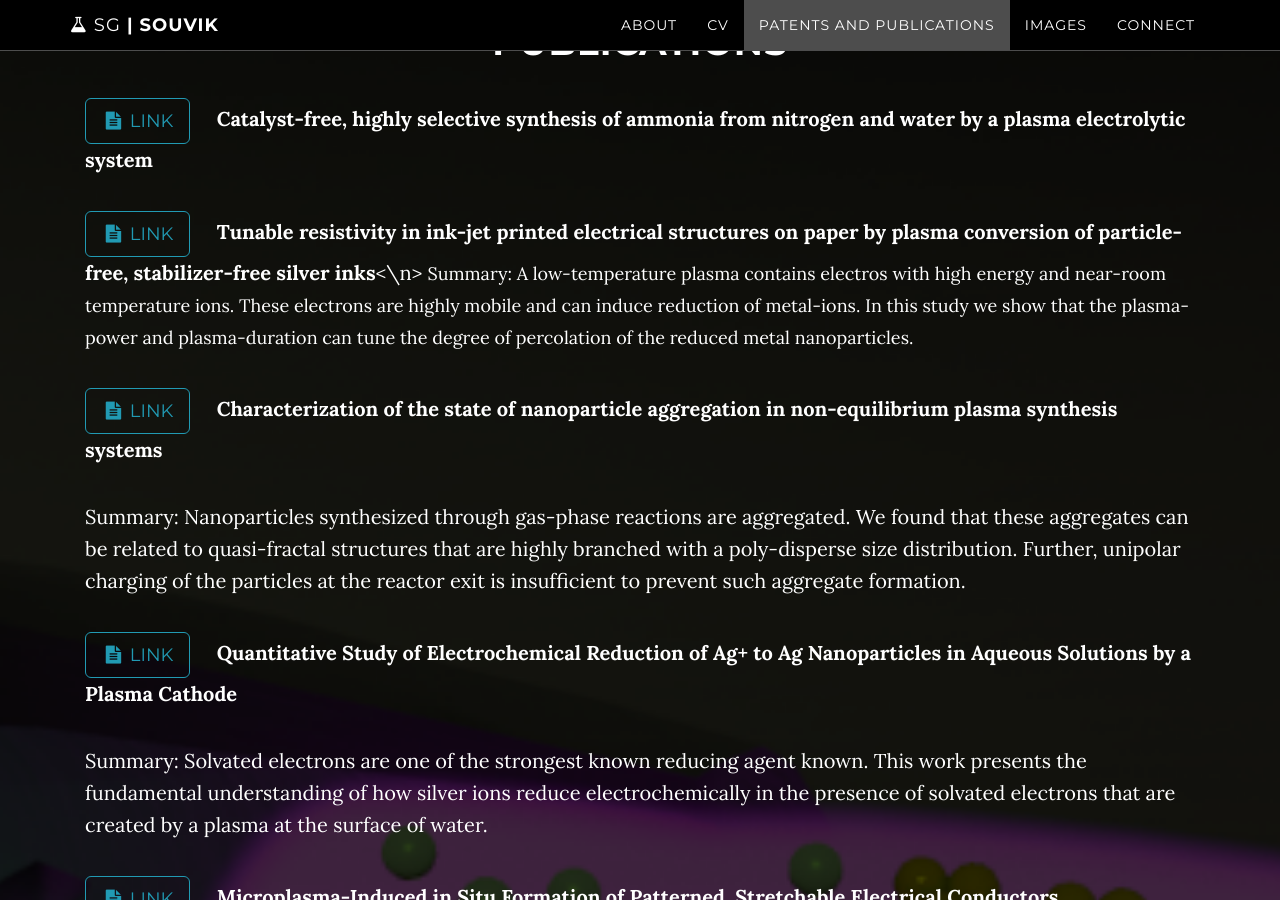
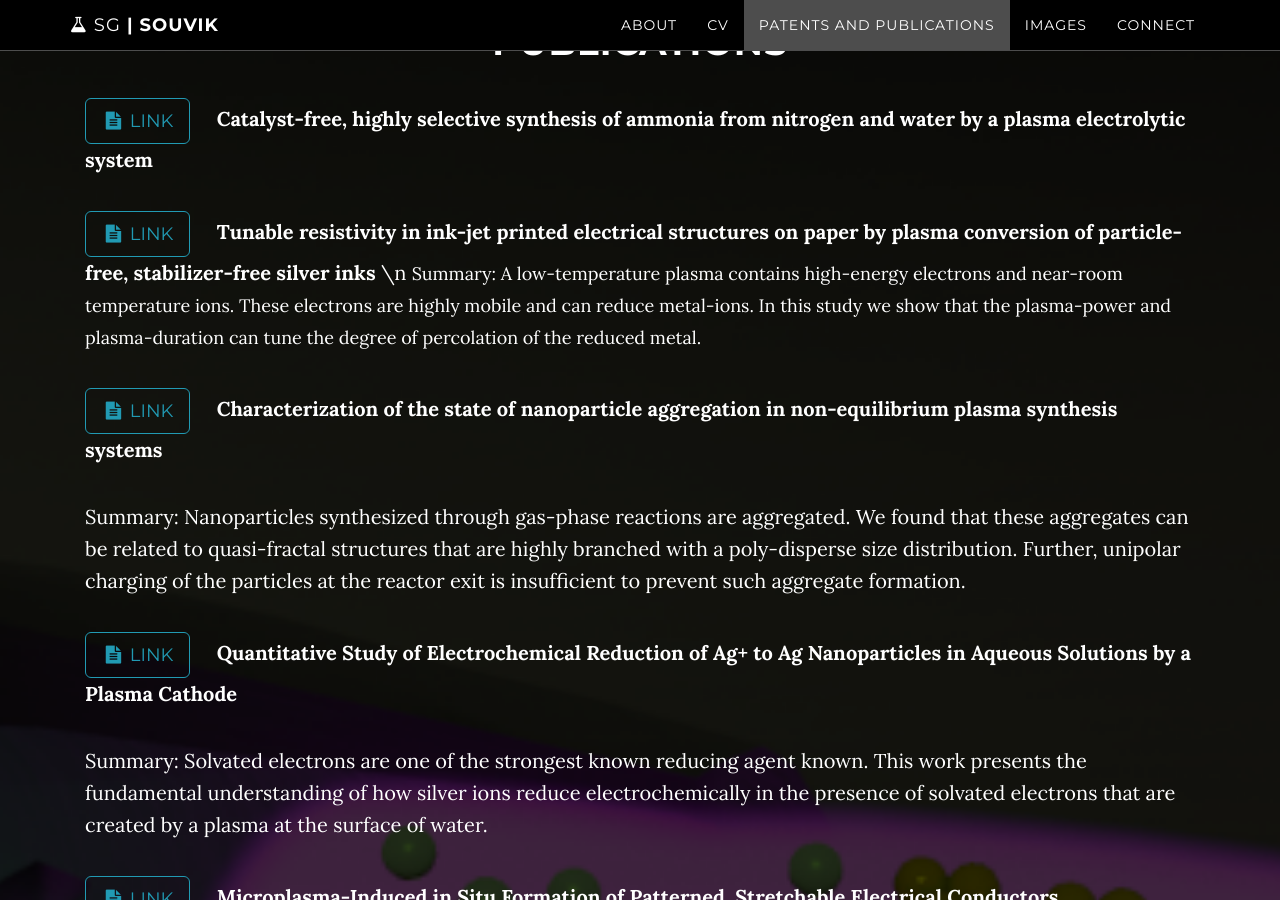
Before and after one commit to SouvikSG/souviksg.github.io, a Jekyll site: the page built from index.html, in a window 1280 px wide and 900 px high, scrolled down 4734 px. Built offline with Jekyll 4.4.1, drawn with Linux system fonts in a browser that asks for light colours.

Commit message:
Update publications.html

```diff
--- a/_includes/publications.html
+++ b/_includes/publications.html
@@ -13,9 +13,9 @@
 		<div class="col-lg-12">
 <p><a target='_blank' href="http://advances.sciencemag.org/content/5/1/eaat5778" class="btn btn-default btn-lg"> <i class="fa fa-file-text fa-fw"></i>  LINK</a> &nbsp; &nbsp; <b>Catalyst-free, highly selective synthesis of ammonia from nitrogen and water by a plasma electrolytic system</b></p>
 
-<p><a target='_blank' href="https://avs.scitation.org/doi/abs/10.1116/1.5042459" class="btn btn-default btn-lg"> <i class="fa fa-file-text fa-fw"></i>  LINK</a> &nbsp; &nbsp; <b>Tunable resistivity in ink-jet printed electrical structures on paper by plasma conversion of particle-free, stabilizer-free silver inks</b><\n>
+<p><a target='_blank' href="https://avs.scitation.org/doi/abs/10.1116/1.5042459" class="btn btn-default btn-lg"> <i class="fa fa-file-text fa-fw"></i>  LINK</a> &nbsp; &nbsp; <b>Tunable resistivity in ink-jet printed electrical structures on paper by plasma conversion of particle-free, stabilizer-free silver inks</b> \n
 
-<font size=4> Summary: A low-temperature plasma contains electros with high energy and near-room temperature ions.  These electrons are highly mobile and can induce reduction of metal-ions. In this study we show that the plasma-power and plasma-duration can tune the degree of percolation of the reduced metal nanoparticles.</font></p>
+<font size=4> Summary: A low-temperature plasma contains high-energy electrons and near-room temperature ions.  These electrons are highly mobile and can reduce metal-ions. In this study we show that the plasma-power and plasma-duration can tune the degree of percolation of the reduced metal.</font></p>
 
 <p><a target='_blank' href="https://iopscience.iop.org/article/10.1088/1361-6463/aad26f" class="btn btn-default btn-lg"> <i class="fa fa-file-text fa-fw"></i>  LINK</a> &nbsp; &nbsp; <b>Characterization of the state of nanoparticle aggregation in non-equilibrium plasma synthesis systems</b></p>
 
```
